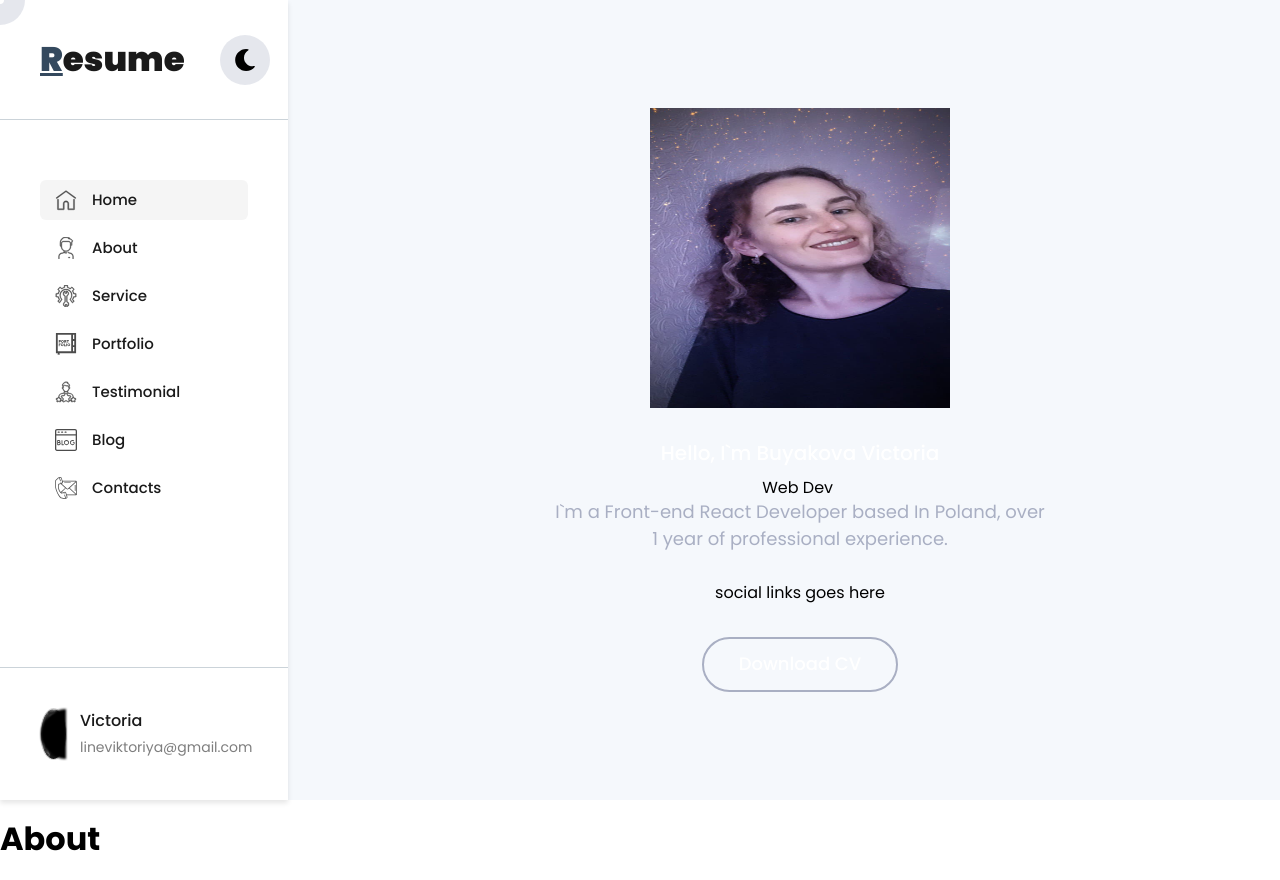
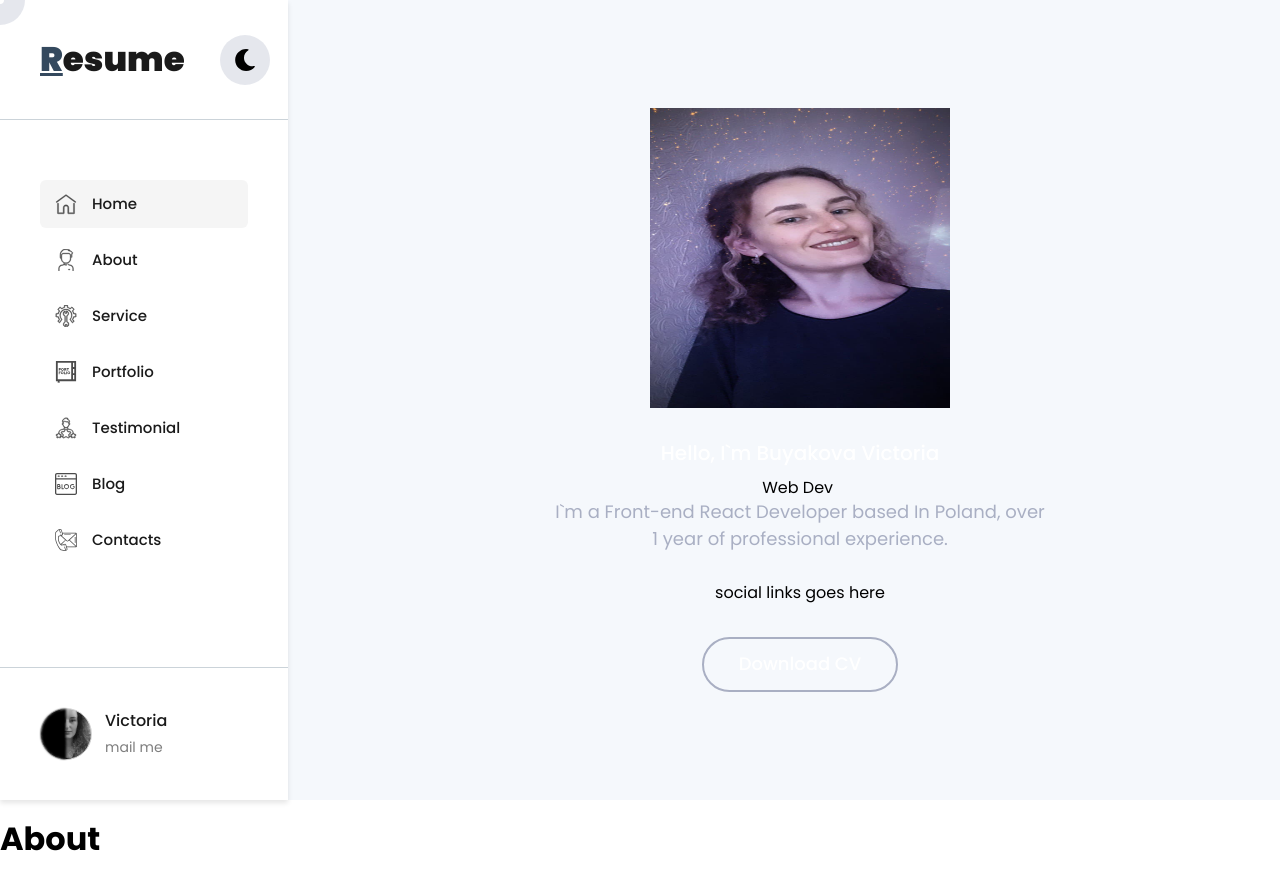
Before and after one commit to Feralwater/cv, a React (Create React App) app: page / in a window 1280 px wide. Built offline with nearby package versions, Linux system fonts and the light colour scheme.

Commit message:
fix navbar styles

```diff
--- a/src/components/Navbar/NavItem/styles.ts
+++ b/src/components/Navbar/NavItem/styles.ts
@@ -25,7 +25,7 @@ export const Anchor = styled.a<IAnchor>`
   font-size: 15px;
   font-weight: 500;
   border-radius: 6px;
-  padding: 9px 15px;
+  padding: 13px 15px;
   position: relative;
   transition: all .3s ease;
   width: 100%;
--- a/src/components/Navbar/index.tsx
+++ b/src/components/Navbar/index.tsx
@@ -35,7 +35,7 @@ const Index = () => {
         <AuthorAvatar />
         <AuthorData>
           <AuthorName>Victoria</AuthorName>
-          <AuthorEmail href="mailto:lineviktoriya@gmail.com">lineviktoriya@gmail.com</AuthorEmail>
+          <AuthorEmail href="mailto:lineviktoriya@gmail.com">mail me</AuthorEmail>
         </AuthorData>
       </NavbarFooter>
     </NavBar>
--- a/src/components/Navbar/styles.ts
+++ b/src/components/Navbar/styles.ts
@@ -42,7 +42,6 @@ export const NavbarFooter = styled.footer`
   display: flex;
   gap: 13px;
   align-items: center;
-  justify-content: space-between;
   margin-top: auto;
 `;
 
@@ -60,6 +59,7 @@ export const AuthorAvatar = styled.div`
   background: url("/img/mail_photo.jpg") no-repeat center / cover;
   border: ${({ theme }) => theme.borders.navbarBorder};
   filter: grayscale(100%);
+  flex-shrink: 0;
 
   &::after {
     content: '';
```
